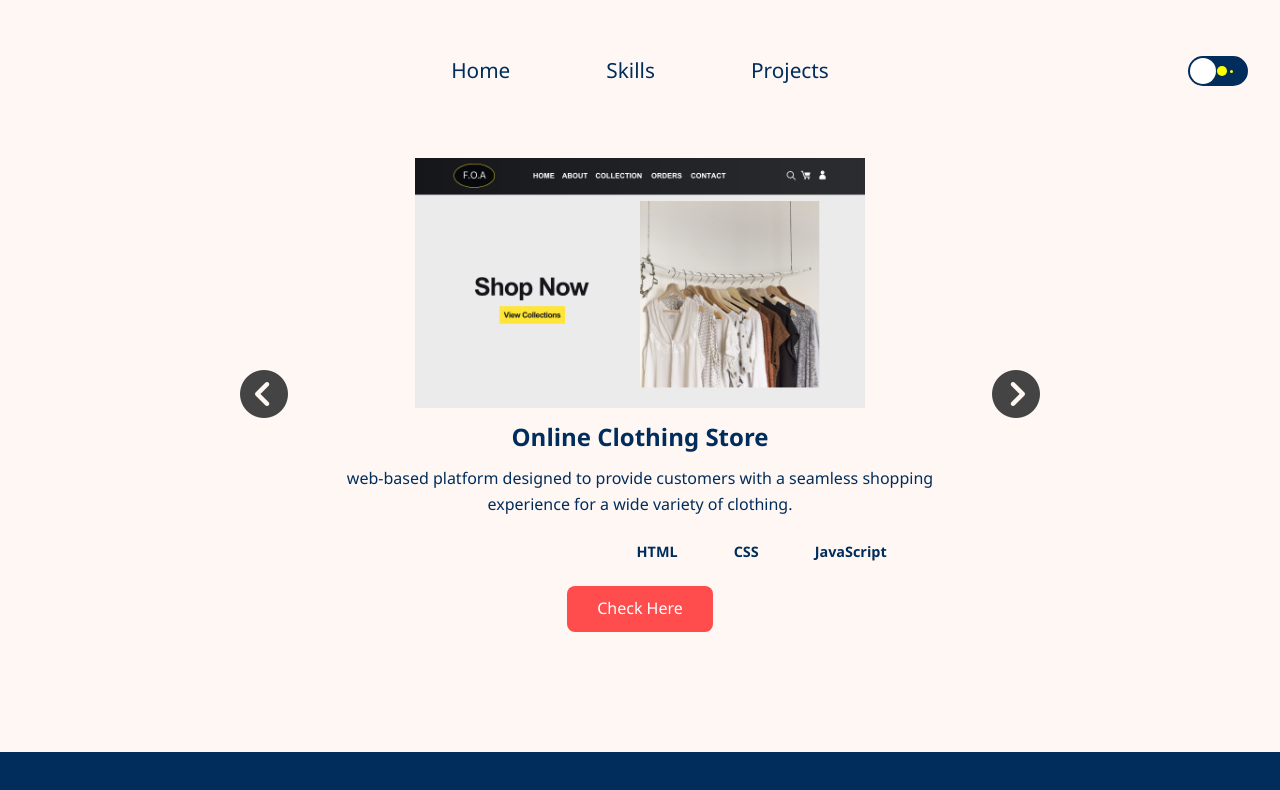
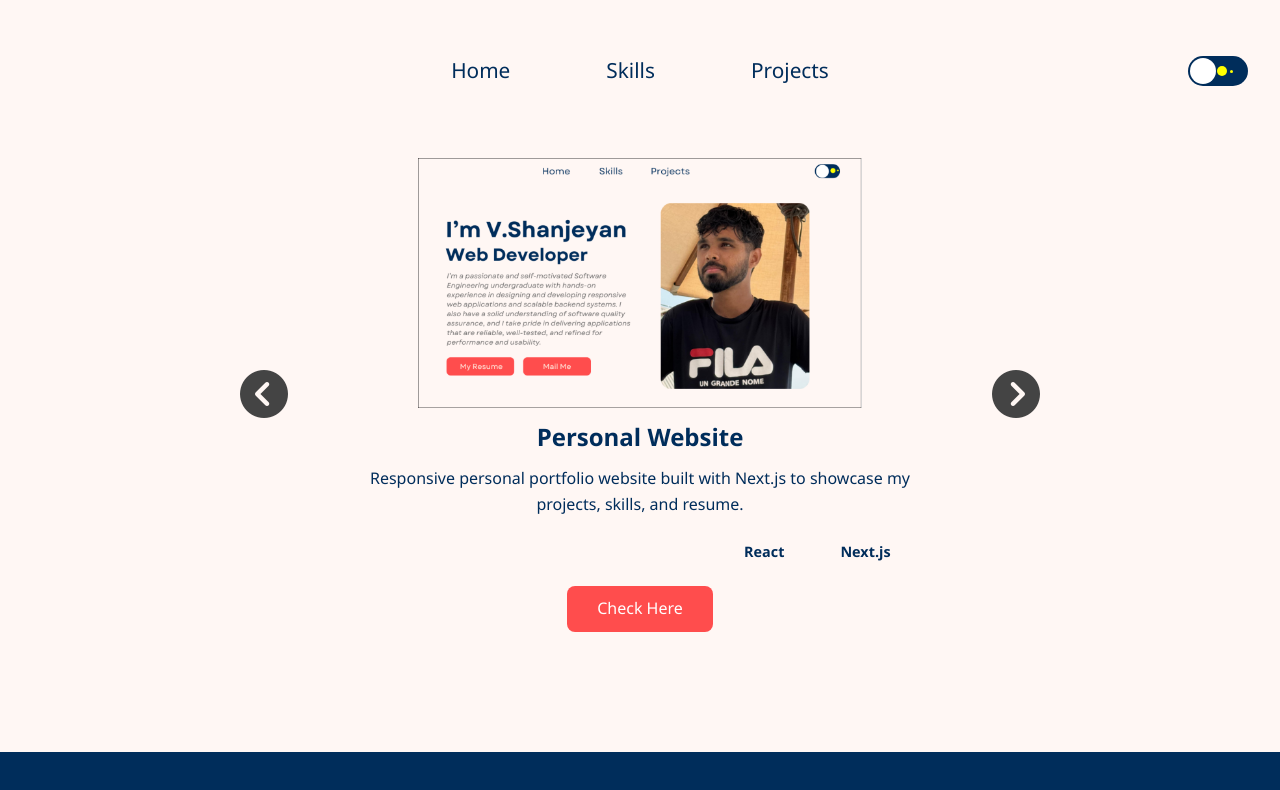
Before and after one commit to SanzGitHere/portfolio-next.js, a Next.js app: page /projects in a window 1280 px wide. Shown: the top 790 px of the page. Built offline with nearby package versions, Linux system fonts and the light colour scheme.

Commit message:
Updated project page

```diff
--- a/src/app/projects/page.js
+++ b/src/app/projects/page.js
@@ -7,10 +7,19 @@ import { useEffect, useState } from 'react';
 export default function ProjectsPage() {
   const [activeIndex, setActiveIndex] = useState(0);
   const projects = [
+
+    {
+      img: '/images/Portfolio.png',
+      title: 'Personal Website',
+      desc: 'Responsive personal portfolio website built with Next.js to showcase my projects, skills, and resume.',
+      tech: ['React', 'Next.js', 'javascript(ES6+)', 'CSS Modules'],
+      github: 'https://github.com/SanzGitHere/portfolio-next.js',
+    },
+
     {
       img: '/images/Clothing Store.png',
       title: 'Online Clothing Store',
-      desc: 'web-based platform designed to provide customers with a seamless shopping experience for a wide variety of clothing.',
+      desc: 'Web-based platform designed to provide customers with a seamless shopping experience for a wide variety of clothing.',
       tech: ['HTML', 'CSS', 'JavaScript', 'Bootstrap', 'PHP', 'MySQL'],
       github: 'https://github.com/SanzGitHere/Online-Clothing-Store',
     },
@@ -31,7 +40,7 @@ export default function ProjectsPage() {
     {
       img: '/images/Leaf Diesease.png',
       title: 'Leaf Disease Detection',
-      desc: 'A smart agriculture solution built with Python, CNN, and real-time image classification for disease identification that can be used for future via web or mobile apps.',
+      desc: 'Smart agriculture solution built with Python, CNN, and real-time image classification for disease identification that can be used for future via web or mobile apps.',
       tech: ['Python', 'ML Algorithm', 'Image Processing'],
       github: 'https://github.com/SanzGitHere/Leaf-Disease-Detection',
     },
@@ -41,13 +50,6 @@ export default function ProjectsPage() {
       desc: 'Mini App Store UI built with HTML, CSS, and JavaScript featuring interactive sections for Games, Movies, and Apps. Fully responsive and beginner-friendly frontend project.',
       tech: ['HTML', 'CSS', 'JavaScript', 'MySQL'],
       github: 'https://github.com/SanzGitHere/Mini-AppStore',
-    },
-    {
-      img: '/images/Portfolio.png',
-      title: 'My Sample Portfolio',
-      desc: 'A responsive personal portfolio website to showcase my skills, projects, and services with light/dark mode support and smooth UI/UX.',
-      tech: ['HTML', 'CSS', 'JavaScript'],
-      github: 'https://github.com/SanzGitHere/my-portfolio',
     },
   ];
 
```
